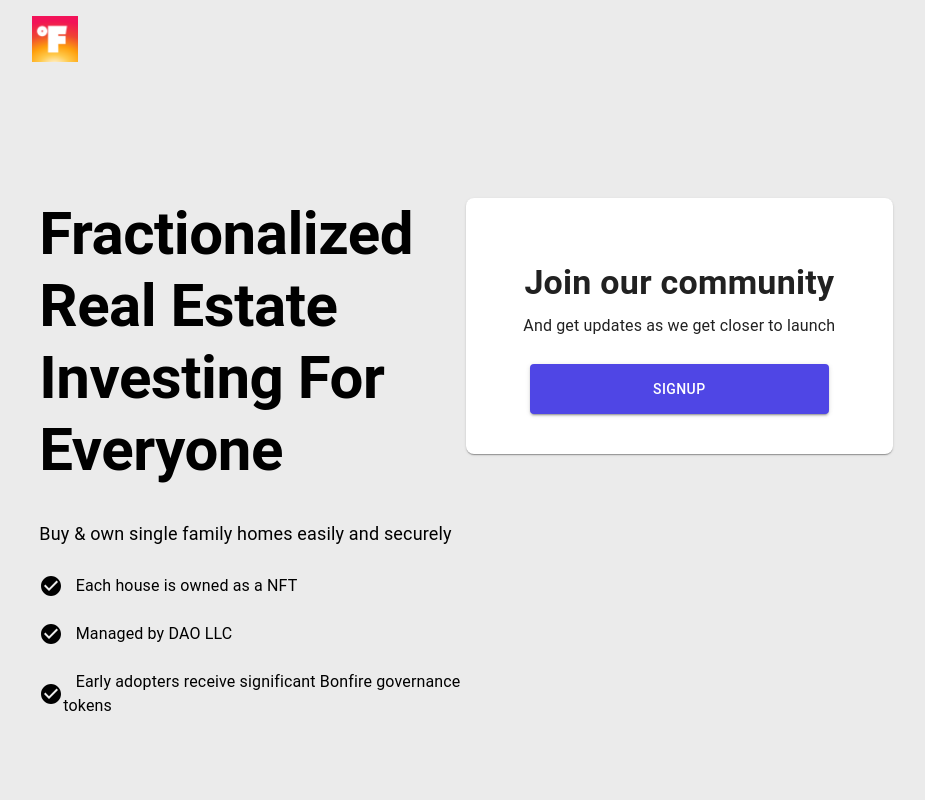
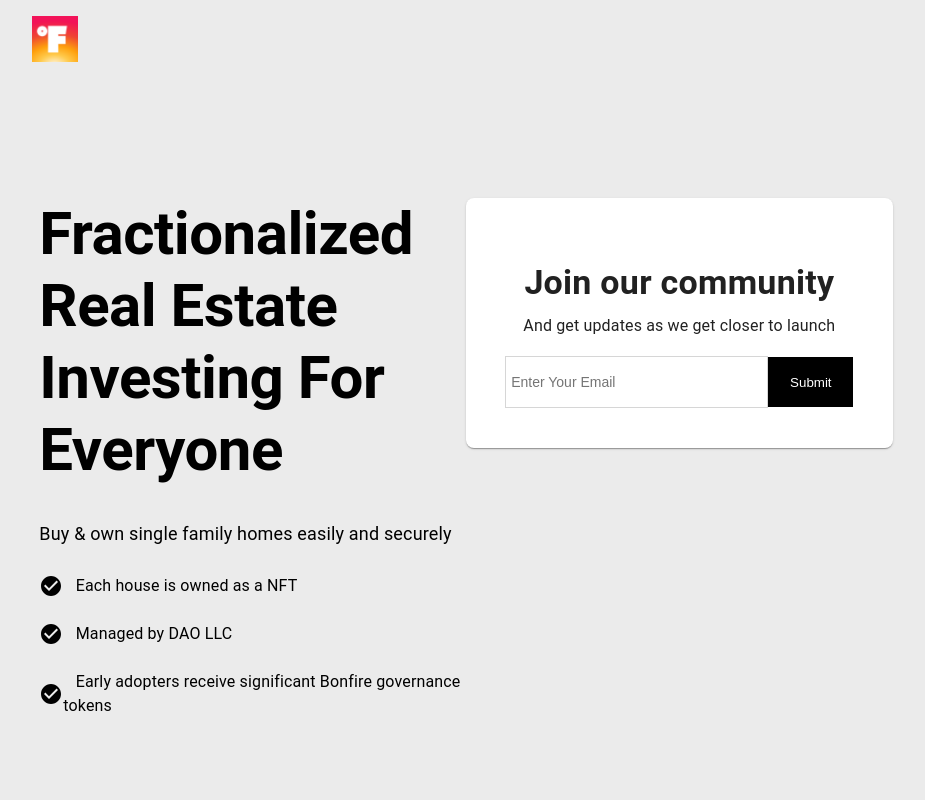
Before and after one commit to TechGeeks97/BonFire, a React (Create React App) app: page / in a window 1280 px wide. Shown: the top 800 px of the page, without its empty margins (174-1099 px from the left). Built offline with nearby package versions, Linux system fonts and the light colour scheme.

Commit message:
add input in card

```diff
--- a/src/App.css
+++ b/src/App.css
@@ -6,3 +6,19 @@
 body {
   background-color: #ebebeb;
 }
+.input {
+  height: 50px;
+  width: 60%;
+  border: 1px solid #d6d6d6;
+  padding-left: 5px;
+  font-size: 14px;
+}
+
+button {
+  height: 50px;
+  width: 20%;
+  border: none;
+  background-color: #000;
+  color: #fff;
+  cursor: pointer;
+}
--- a/src/components/home/Banner.js
+++ b/src/components/home/Banner.js
@@ -1,16 +1,29 @@
-import { Button, Card, Grid, Typography } from '@mui/material';
-import HomeIcon from '@mui/icons-material/Home';
+import { useState } from 'react';
+import { Card, Grid, Typography } from '@mui/material';
 import CheckCircleIcon from '@mui/icons-material/CheckCircle';
 
 const Banner = () => {
+  const [email, setEmail] = useState('');
+  const [disable, setDisable] = useState(false);
+
+  const handleEmail = (e) => {
+    setEmail(e.target.value);
+    if (e.target.value) {
+      setDisable(true);
+    }
+  };
+
   return (
     <Grid container justifyContent="center" sx={{ mt: 15, mb: 15 }}>
       <Grid item xs={10} sm={10} md={4} lg={4} xl={4} sx={{ mb: 10 }}>
         <Typography variant="h2" component="h1" sx={{ fontWeight: 700 }}>
           Fractionalized Real Estate Investing For Everyone
         </Typography>
-        <Typography variant="subtitle1" component="div"
-        sx={{ fontSize: '18px', mt: 4 }}>
+        <Typography
+          variant="subtitle1"
+          component="div"
+          sx={{ fontSize: '18px', mt: 4 }}
+        >
           Buy & own single family homes easily and securely
         </Typography>
         <Typography variant="subtitle1" component="div">
@@ -27,20 +40,6 @@ const Banner = () => {
         </Typography>
       </Grid>
       <Grid xs={10} sm={10} md={4} item lg={4} xl={3} sx={{ mb: 10 }}>
-        {/* <Typography
-          sx={{
-            backgroundColor: '#000',
-            width: 100,
-            height: 90,
-            borderRadius: 5,
-
-            display: 'flex',
-            alignItems: 'center',
-            justifyContent: 'center',
-          }}
-        >
-          <HomeIcon sx={{ color: '#fff', fontSize: 50 }} />
-        </Typography> */}
         <Card
           sx={{
             border: 'none',
@@ -49,35 +48,51 @@ const Banner = () => {
             py: 5,
           }}
         >
-          <img style={{width:'20%',
-              marginLeft: '40%', marginTop:'-35rem', display:'none'}} src="android-chrome-192x192.png" alt="Logo" role="img" class="rounded object-cover h-full w-full"></img>
+          <img
+            style={{
+              width: '20%',
+              marginLeft: '40%',
+              marginTop: '-35rem',
+              display: 'none',
+            }}
+            src="android-chrome-192x192.png"
+            alt="Logo"
+            role="img"
+            className="rounded object-cover h-full w-full"
+          />
           <Typography
             variant="h4"
             component="h1"
             sx={{ fontWeight: 600, textAlign: 'center', mt: 3 }}
           >
-          Join our community
-        </Typography>
+            Join our community
+          </Typography>
           <Typography
             variant="subtitle1"
             component="div"
             sx={{ textAlign: 'center', mt: 1 }}
           >
-          And get updates as we get closer to launch
+            And get updates as we get closer to launch
           </Typography>
 
-          <a style={{color:'white', textDecoration:'none'}} href='https://homes.us14.list-manage.com/subscribe/post?u=ed1187605312b15b300466b6d&amp;id=617d91117e'> <Button
-            variant="contained"
-            sx={{
-              width: '70%',
-              marginLeft: '15%',
-              mt: 3,
-              height: 50,
-              backgroundColor: '#4f46e5',
-            }}
-          >
-         Signup
-          </Button></a>
+          <Typography sx={{ textAlign: 'center', mt: 2 }}>
+            <input
+              placeholder="Enter Your Email"
+              className="input"
+              value={email}
+              onChange={handleEmail}
+            />
+            <a
+              style={{ color: 'white', textDecoration: 'none' }}
+              href={
+                email
+                  ? 'https://homes.us14.list-manage.com/subscribe/post?u=ed1187605312b15b300466b6d&amp;id=617d91117e'
+                  : null
+              }
+            >
+              <button>Submit</button>
+            </a>
+          </Typography>
         </Card>
       </Grid>
     </Grid>
--- a/src/components/home/Header.js
+++ b/src/components/home/Header.js
@@ -1,46 +1,15 @@
 import React from 'react';
 import { Grid } from '@mui/material';
 import { makeStyles } from '@mui/styles';
-import { createTheme } from '@mui/system';
-
-const theme = createTheme({
-  breakpoints: {
-    values: {
-      xxs: 0, // small phone
-      xs: 300, // phone
-      sm: 600, // tablets
-      md: 900, // small laptop
-      lg: 1200, // desktop
-      xl: 1536, // large screens
-    },
-  },
-});
 
 const useStyles = makeStyles(() => ({
   logo: {
     fontSize: 30,
     fontWeight: 900,
-    height: '46px'
+    height: '46px',
   },
   logoimg: {
-    height: '46px'
-  },
-  list: {
-    fontSize: 18,
-    fontWeight: 500,
-    cursor: 'pointer',
-    ['&:hover']: {
-      textDecoration: 'underline',
-    },
-    [theme.breakpoints.down('md')]: {
-      display: 'none',
-    },
-  },
-  btn: {
-    backgroundColor: '#000',
-    color: '#fff',
-    padding: 20,
-    fontSize: 14,
+    height: '46px',
   },
 }));
 
@@ -49,15 +18,16 @@ const Header = () => {
   return (
     <Grid container justifyContent="space-around" sx={{ py: 2 }}>
       <Grid item>
-        <div className={classes.logo}><img className={classes.logoimg} src="android-chrome-192x192.png"></img></div>
-      </Grid>
-      <Grid item>
-        <div className={classes.middle}>
-
+        <div className={classes.logo}>
+          <img
+            className={classes.logoimg}
+            src="android-chrome-192x192.png"
+            alt=""
+          />
         </div>
       </Grid>
-      <Grid item>
-      </Grid>
+      <Grid item></Grid>
+      <Grid item></Grid>
     </Grid>
   );
 };
```
Also changed, not shown: package.json (+4 -4 lines), src/components/home/Footer.js (+6 -4 lines), 1 other file (tests, documents, lock files or other folders).
